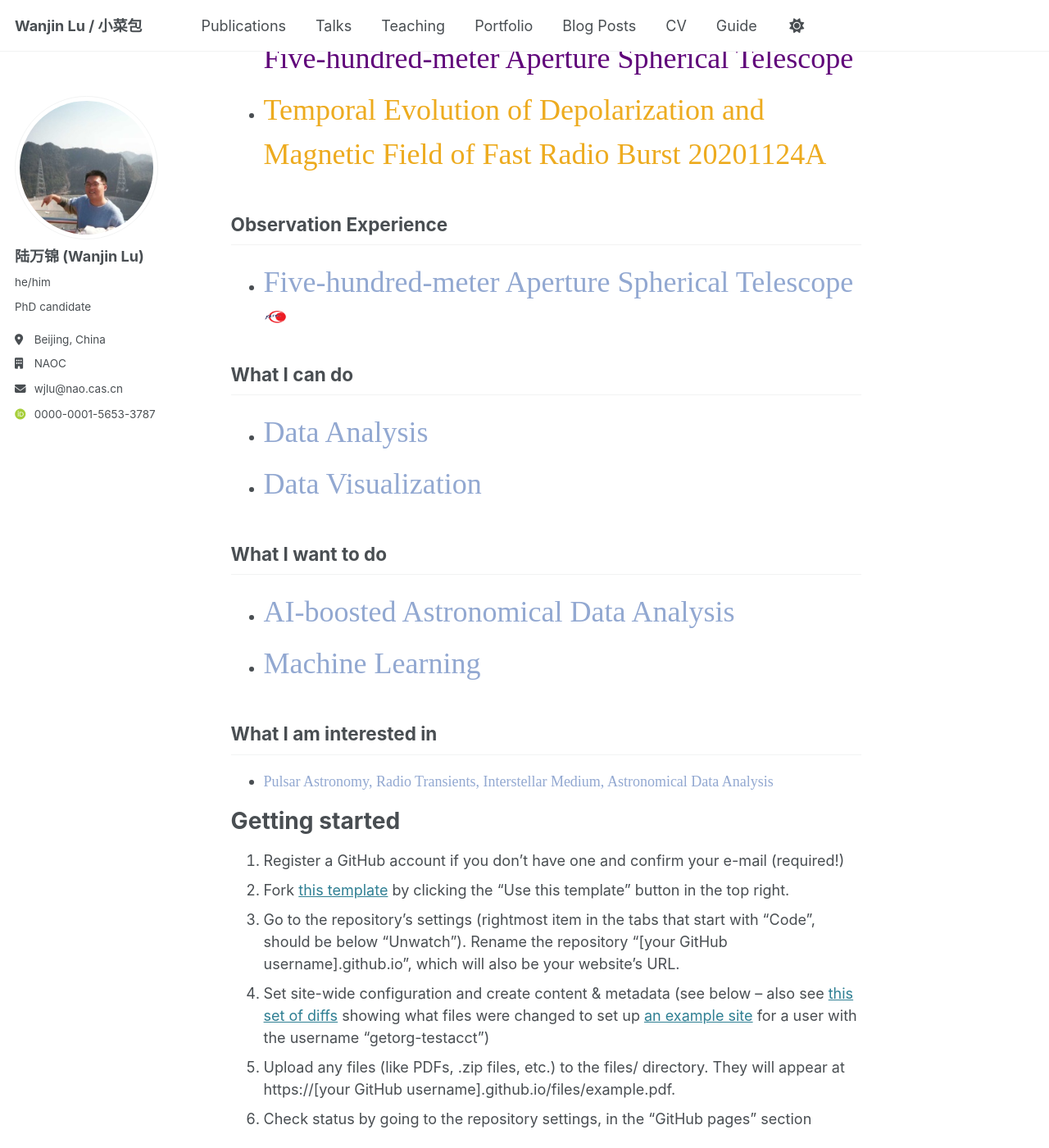
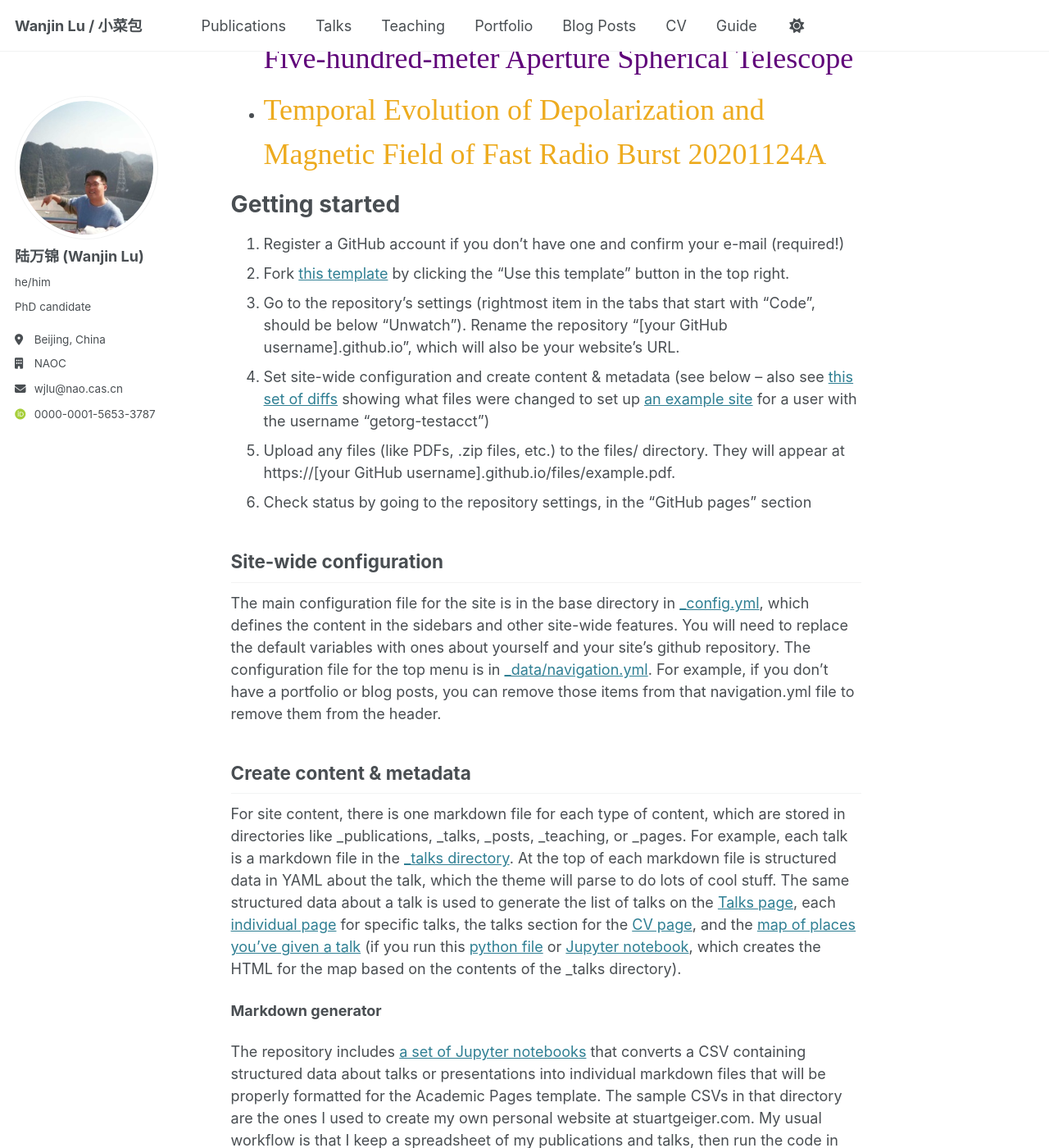
Before and after one commit to IsaacVibe/wjlu, a Jekyll site: the page built from _pages/about.md, in a window 1280 px wide and 1400 px high, scrolled down 824 px. Shown: the whole window at 82% size. Built offline with Jekyll 4.4.1, drawn with Linux system fonts in a browser that asks for light colours; some web fonts are replaced.

```diff
--- a/_pages/about.md
+++ b/_pages/about.md
@@ -25,24 +25,6 @@ Research Experience
 - <span style="font-family: Economica; font-size:2em;color:#60047a">Observations on several **magnetars** and a **central compact object** at their quiescence using the Five-hundred-meter Aperture Spherical Telescope </span>
 - <span style="font-family: Economica; font-size:2em;color:#EDAB1F">Temporal Evolution of Depolarization and Magnetic Field of Fast Radio Burst 20201124A</span>
 
-Observation Experience
-------
-- <span style="font-family: Economica; font-size:2em;color:#92A8D1">Five-hundred-meter Aperture Spherical Telescope</span>
-<img src="FAST.jpg" alt="FAST icon" style="width: auto; height: 1em; vertical-align: middle;">
-
-What I can do
-------
-- <span style="font-family: Economica; font-size:2em;color:#92A8D1">Data Analysis</span>
-- <span style="font-family: Economica; font-size:2em;color:#92A8D1">Data Visualization</span>
-
-What I want to do
-------
-- <span style="font-family: Economica; font-size:2em;color:#92A8D1">AI-boosted Astronomical Data Analysis</span>
-- <span style="font-family: Economica; font-size:2em;color:#92A8D1">Machine Learning</span>
-
-What I am interested in
-------
-  - <span style="font-family: Economica; font-size:1em;color:#92A8D1">Pulsar Astronomy, Radio Transients, Interstellar Medium, Astronomical Data Analysis</span>
 
 <!-- {% include deepseek-chat.html %} -->
 
```
